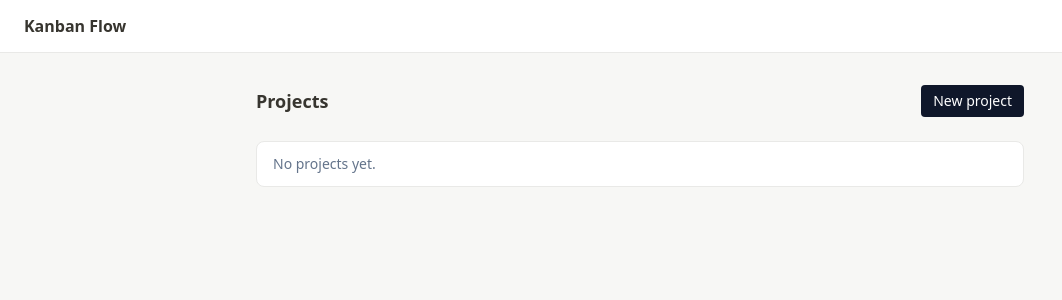
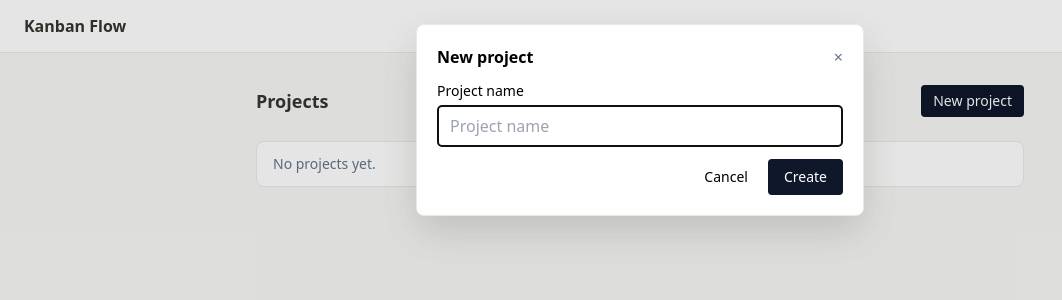
Before and after one commit to Yoondoyoung/kanbanflow, a FastAPI app: template app/templates/dashboard.html in a window 1280 px wide, after a click on "New project". Shown: the top 300 px of the page, without its empty margins (0-1062 px from the left). Run offline with FastAPI, Linux system fonts and the light colour scheme; the template is opened without the code that fills it, so the values that code supplies are empty; some libraries are stand-ins or nearby versions.

Commit message:
fix: align project dialog refs

```diff
--- a/app/templates/dashboard.html
+++ b/app/templates/dashboard.html
@@ -4,7 +4,7 @@
 <div x-data="{ projectDialog: {{ 'true' if error else 'false' }} }" class="max-w-3xl mx-auto space-y-6">
   <div class="flex items-center">
     <h1 id="projects-heading" class="text-lg font-semibold">Projects</h1>
-    <button x-ref="project-dialog-opener" class="ml-auto bg-slate-900 text-white rounded px-3 py-1.5 text-sm" type="button"
+    <button x-ref="projectDialogOpener" class="ml-auto bg-slate-900 text-white rounded px-3 py-1.5 text-sm" type="button"
             aria-controls="project-dialog" aria-haspopup="dialog"
             @click="projectDialog = true; $refs.projectDialog.showModal(); $nextTick(() => $refs.projectName.focus())">New project</button>
   </div>
@@ -25,7 +25,7 @@
     {% endif %}
   </section>
 
-  <dialog id="project-dialog" x-ref="project-dialog" data-testid="project-dialog" class="app-dialog w-full max-w-md p-5"
+  <dialog id="project-dialog" x-ref="projectDialog" data-testid="project-dialog" class="app-dialog w-full max-w-md p-5"
           role="dialog" aria-modal="true" aria-labelledby="project-dialog-heading"
           x-init="if (projectDialog) { $el.showModal(); $nextTick(() => $refs.projectName.focus()) }"
           @close="projectDialog = false; $refs.projectDialogOpener.focus()"
@@ -41,7 +41,7 @@
           <label for="project-name" class="block text-sm font-medium mb-1">Project name</label>
           <input
             id="project-name"
-            x-ref="project-name"
+            x-ref="projectName"
             class="w-full border rounded px-3 py-2"
             name="name"
             placeholder="Project name"
```
Also changed, not shown: tests/test_web_dashboard.py (+4 -3 lines).
